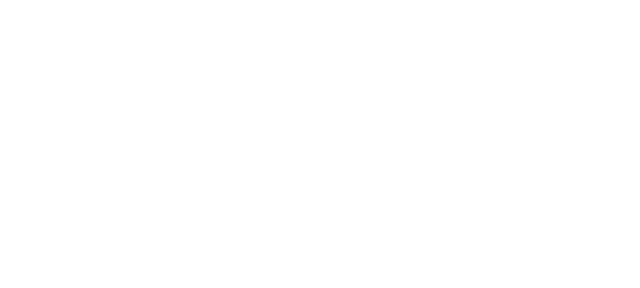
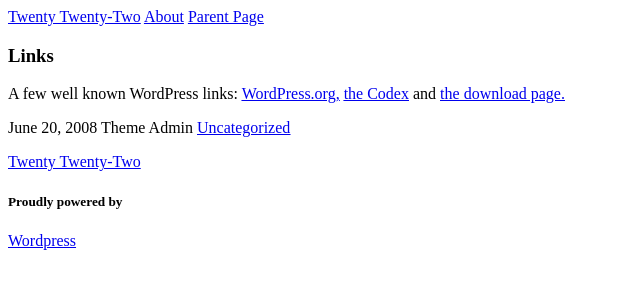
Before and after one commit to shawn-dpl/html-replication-1, a plain HTML site: page links.html in a window 1280 px wide. Shown: the whole page, without its empty margins (0-640 px from the left). Drawn offline with Linux system fonts and the light colour scheme.

Commit message:
adds links

```diff
--- a/links.html
+++ b/links.html
@@ -6,5 +6,36 @@
     <meta name="viewport" content="width=device-width, initial-scale=1.0" />
     <title>links</title>
   </head>
-  <body></body>
+  <body>
+    <div>
+      <a href="index.html">Twenty Twenty-Two</a>
+      <a href="about.html">About</a>
+      <a href="parent-page.html">Parent Page</a>
+    </div>
+    <div>
+      <h3>Links</h3>
+    </div>
+
+    <div>
+      <p>
+        A few well known WordPress links:
+        <a href="https://wordpress.org/"><u>WordPress.org,</u></a>
+        <a href="https://codex.wordpress.org/Main_Page"><u>the Codex</u></a> and
+        <a href="https://wordpress.org/download/"><u>the download page.</u></a>
+      </p>
+    </div>
+
+    <div>
+      <p>
+        June 20, 2008 Theme Admin
+        <a href="uncategorized.html"><u>Uncategorized</u></a>
+      </p>
+    </div>
+
+    <div>
+      <a href="index.html">Twenty Twenty-Two</a>
+      <h5>Proudly powered by</h5>
+      <a href="https://wordpress.org/">Wordpress</a>
+    </div>
+  </body>
 </html>
```
